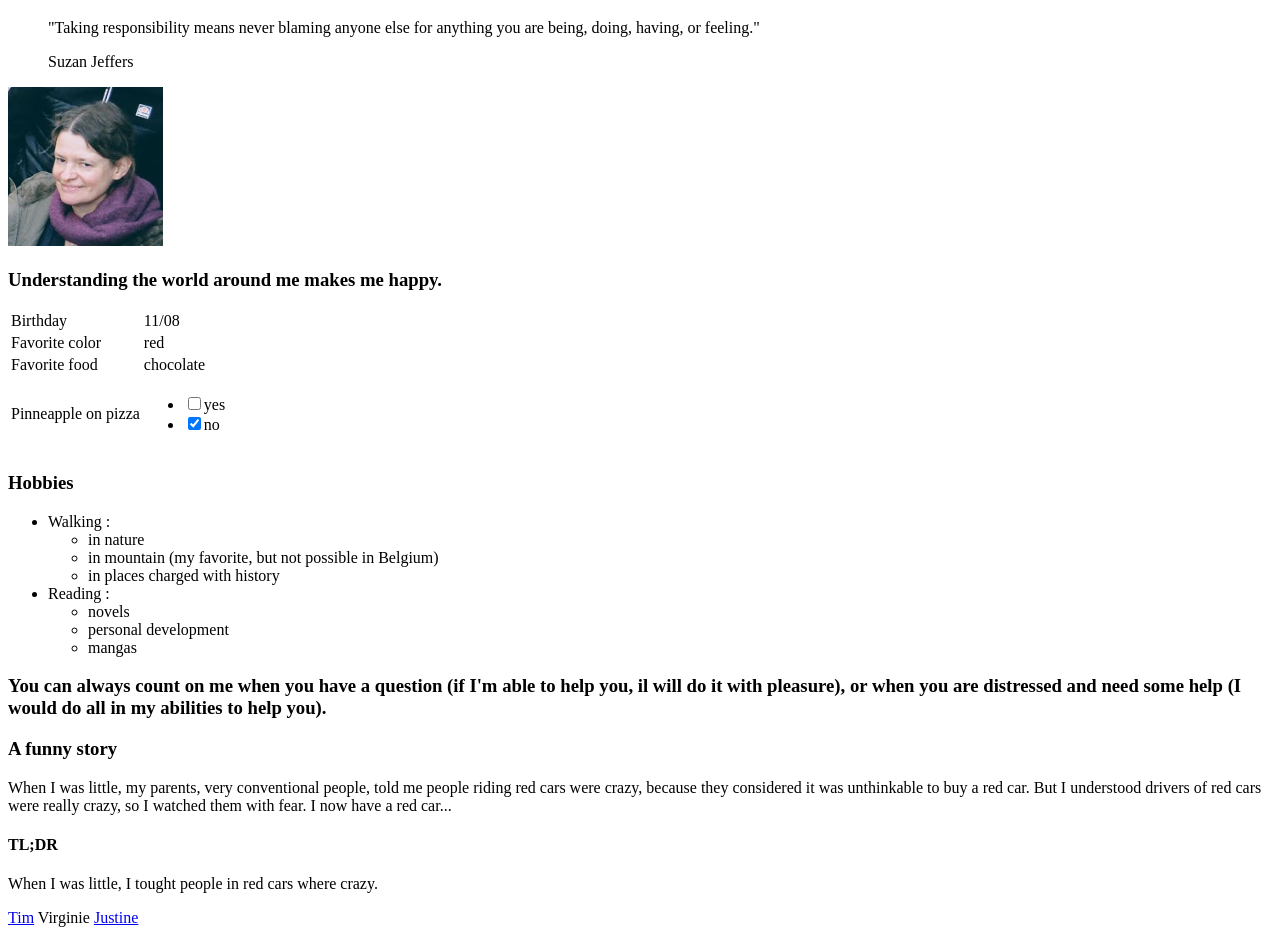
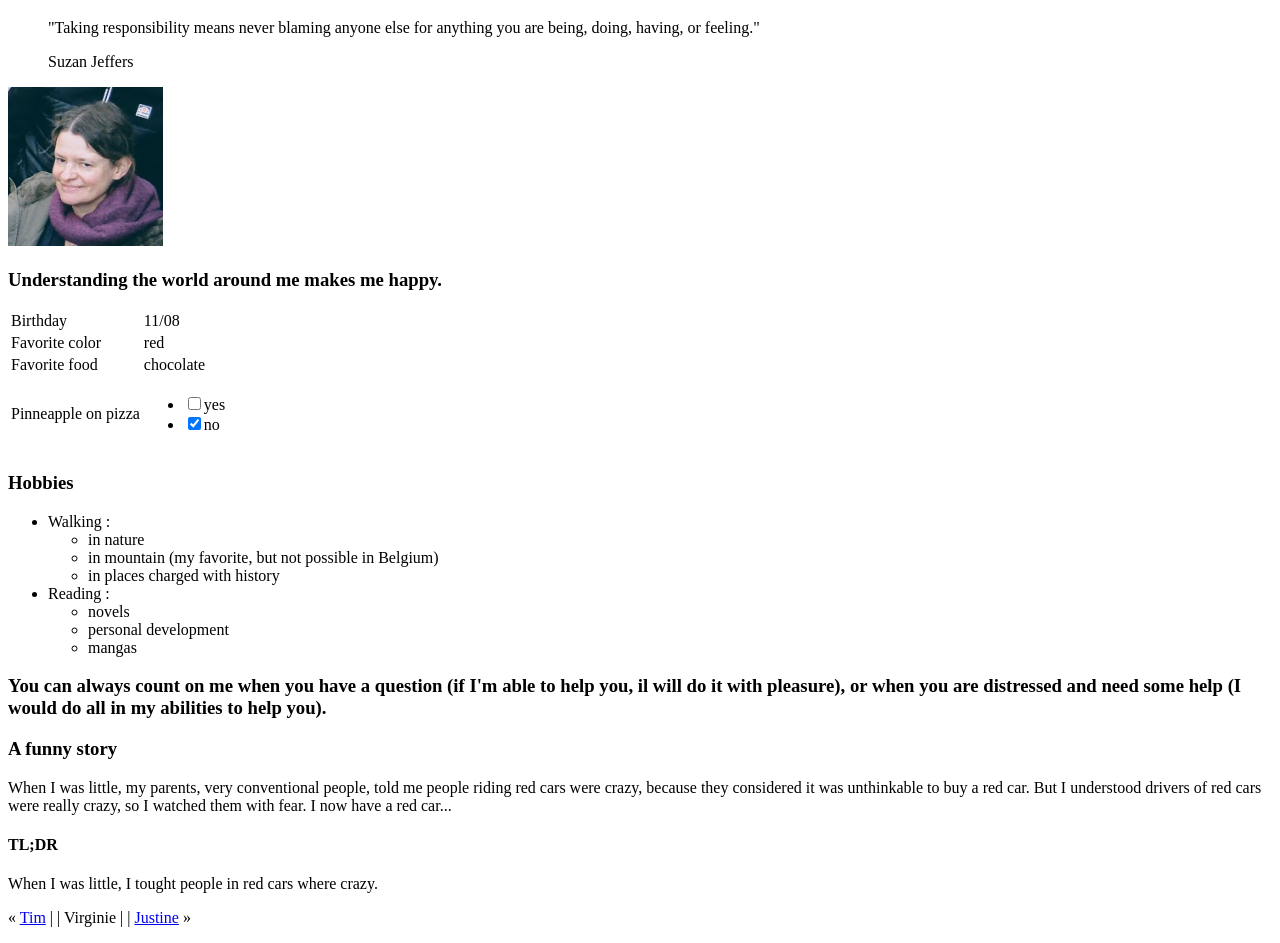
Before and after one commit to vdourson2/markdown-to-html, a plain HTML site: page index.html in a window 1280 px wide. Shown: the part 61-1004 px from the top of the page. Drawn offline with Linux system fonts and the light colour scheme.

Commit message:
Adjust footer

```diff
--- a/index.html
+++ b/index.html
@@ -73,9 +73,13 @@
 </body>
 <footer>
     <p>
+        &laquo;
         <a href="https://github.com/TimDesmet00/markdown-to-html">Tim</a>
+        &#124; &#124;
         <span>Virginie</span>
+        &#124; &#124;
         <a href="https://github.com/Sheyleen/markdown-to-hmtl">Justine</a>
+        &raquo;
     </p>
 </footer>
 </html>
```
